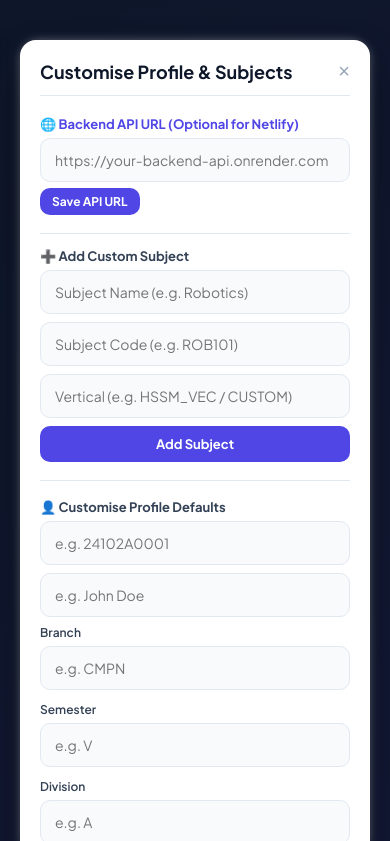
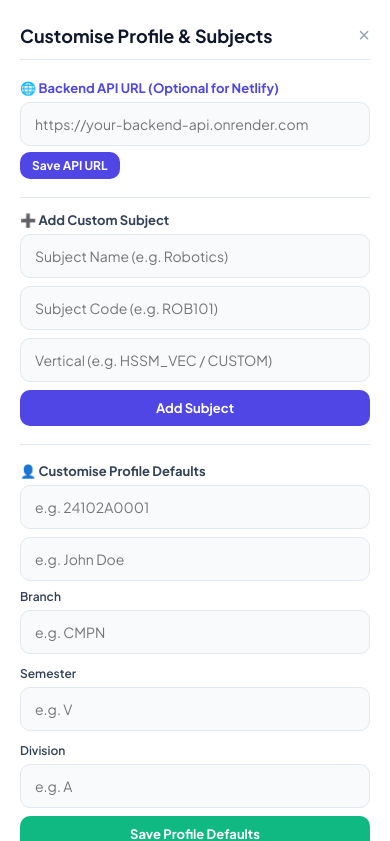
Before and after one commit to anisarve2006/Declaration-generator, a plain HTML site: page public/index.html in a window 390 px wide. Both pictures are taken after a click on the button "Customise Profile & Add Subjects". Shown: the top 841 px of the page. Drawn offline with Linux system fonts and the light colour scheme.

Commit message:
Configure Customize modal to be 100% width and height on mobile views

```diff
--- a/public/index.html
+++ b/public/index.html
@@ -417,9 +417,19 @@
                 grid-template-columns: 1fr;
             }
 
+            .modal-overlay {
+                padding: 0 !important;
+            }
+
             .modal-card {
-                padding: 20px;
-                margin: 20px auto;
+                width: 100% !important;
+                height: 100% !important;
+                max-width: 100% !important;
+                min-height: 100vh !important;
+                border-radius: 0 !important;
+                margin: 0 !important;
+                padding: 24px 20px;
+                box-sizing: border-box;
             }
         }
     </style>
```
Also changed, not shown: templates/index.html (+12 -2 lines).
